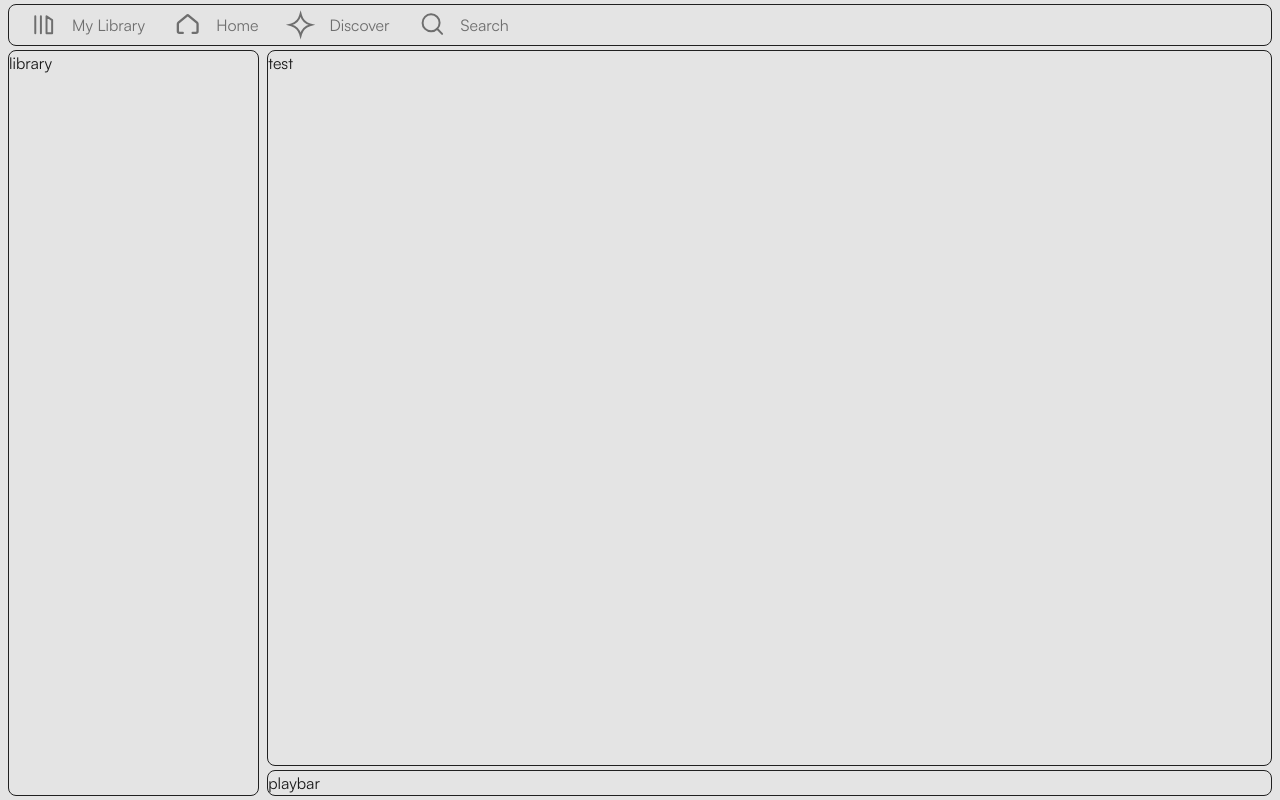
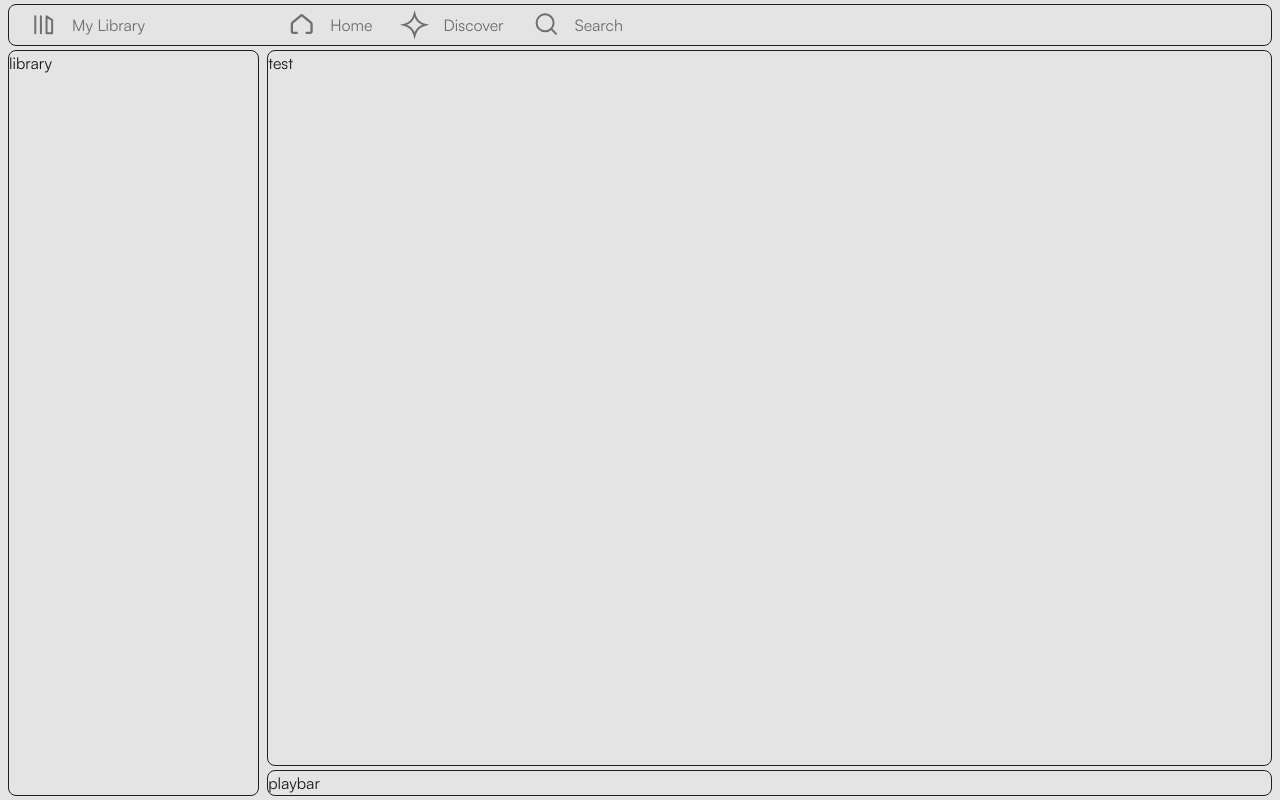
Before and after one commit to constFormek/Spotify-Rework, a Next.js app: page / in a window 1280 px wide. Built offline with nearby package versions, Linux system fonts and the light colour scheme.

Commit message:
feat: split library tab from tabs, render tabs as subgrid

```diff
--- a/components/DesktopLayout.tsx
+++ b/components/DesktopLayout.tsx
@@ -5,35 +5,30 @@ import Link from "next/link";
 
 type TabType = {
   label: string;
+  href: string;
   icon: IconName;
-  href: string;
-  id: number;
 };
 
 export const DesktopLayoutTabs: TabType[] = [
   {
-    id: 1,
     label: "My Library",
     href: "/library",
     icon: "library",
   },
 
   {
-    id: 2,
     label: "Home",
     href: "/",
     icon: "home",
   },
 
   {
-    id: 3,
     label: "Discover",
     href: "/discover",
     icon: "discover",
   },
 
   {
-    id: 4,
     label: "Search",
     href: "/search",
     icon: "search",
@@ -45,20 +40,36 @@ interface DesktopLayoutProps {
 }
 
 const DesktopLayout = ({ children }: DesktopLayoutProps) => {
+  const libraryTab = DesktopLayoutTabs.find((t) => t.href === "/library");
+  const navbarTabs = DesktopLayoutTabs.filter((t) => t.href !== "/library");
+
   return (
     <div className="hidden h-screen md:grid grid-cols-[1fr_4fr] grid-rows-[auto_1fr_auto]   gap-y-1 gap-x-2 px-2 py-1 ">
-      <div className="border border-bg-secondary rounded-lg col-span-2 flex items-center gap-2">
-        {DesktopLayoutTabs.map((tab) => (
+      <div className="border border-bg-secondary rounded-lg col-span-2 grid  items-center gap-2 grid-cols-subgrid">
+        {libraryTab && (
           <Link
-            href={tab.href}
-            key={tab.id}
+            href={libraryTab.href}
             className="flex items-center gap-2 text-fg-secondary pl-3.75"
           >
-            <Icon name={tab.icon} size={40} />
+            <Icon name={libraryTab.icon} size={40} />
 
-            {tab.label}
+            {libraryTab.label}
           </Link>
-        ))}
+        )}
+
+        <div className="flex items-center gap-2 ">
+          {navbarTabs.map((tab) => (
+            <Link
+              href={tab.href}
+              key={tab.href}
+              className="flex items-center gap-2 text-fg-secondary pl-3.75"
+            >
+              <Icon name={tab.icon} size={40} />
+
+              {tab.label}
+            </Link>
+          ))}
+        </div>
       </div>
 
       <div className="border border-bg-secondary rounded-lg row-span-2">
```
